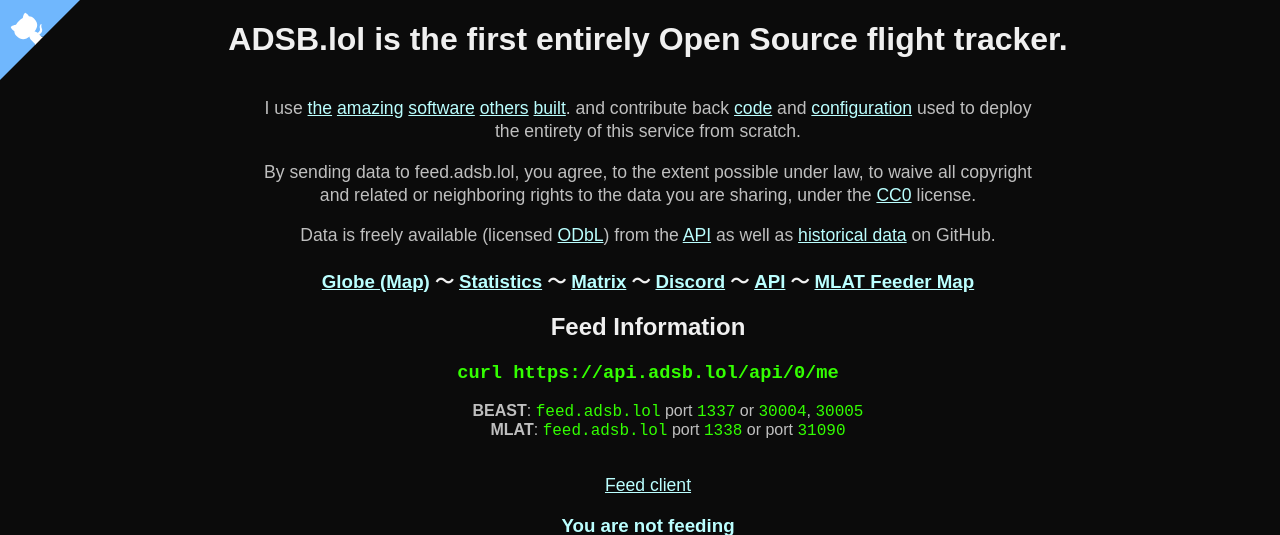
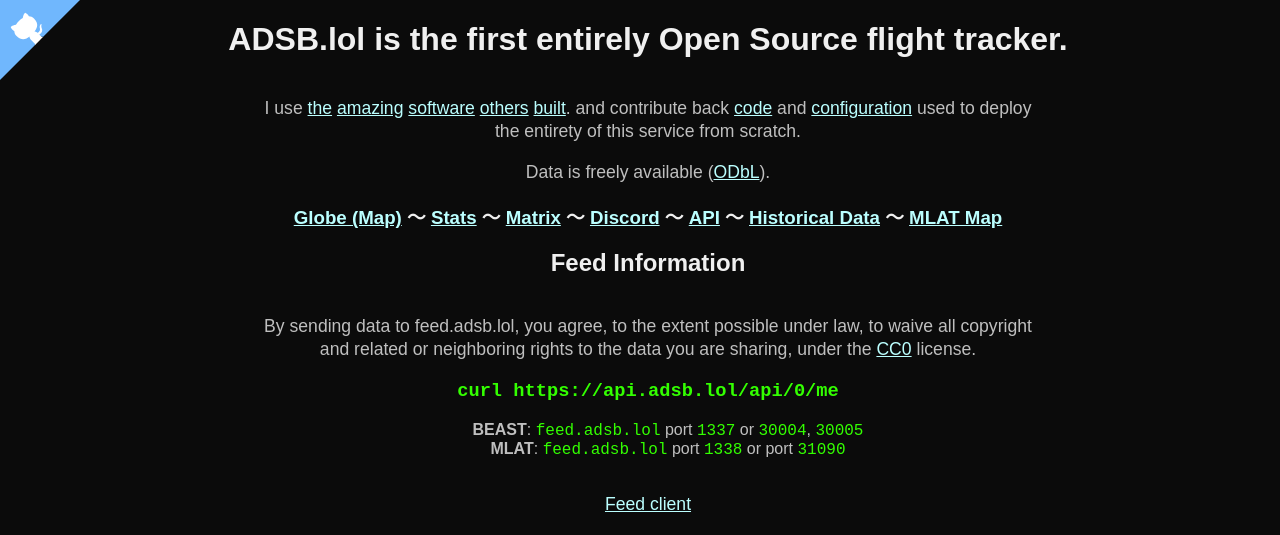
Before and after one commit to adsblol/api, a FastAPI app: page / in a window 1280 px wide. Shown: the top 535 px of the page. Run offline with FastAPI, Linux system fonts and the light colour scheme; data that the repository does not hold is empty.

Commit message:
Update index.html
Signed-off-by: Katia  <1695469+katlol@users.noreply.github.com>

```diff
--- a/templates/index.html
+++ b/templates/index.html
@@ -156,7 +156,7 @@
             <a href="https://github.com/wiedehopf/tar1090">the</a>
             <a href="https://github.com/wiedehopf/readsb">amazing</a>
             <a href="https://github.com/wiedehopf/mlat-server">software</a>
-            <a href="https://www.mictronics.de/">others</a>
+            <a href="https://github.com/Mictronics">others</a>
             <a href="https://sdr-enthusiasts.gitbook.io/ads-b/">built</a>.
             and contribute back
             <a href="https://github.com/adsblol/api">code</a>
@@ -164,22 +164,19 @@
             <a href="https://github.com/adsblol/infra">configuration</a>
             used to deploy the entirety of this service from scratch.
         </p>
-        <p>By sending data to feed.adsb.lol, you agree, to the extent possible under law, to waive all copyright and related or neighboring rights to the data you are sharing, under the
-            <a href="https://creativecommons.org/publicdomain/zero/1.0/">CC0</a> license.</p>
-        <p>Data is freely available
-            (licensed <a href="https://opendatacommons.org/licenses/odbl/1-0/">ODbL</a>)
-            from the <a href="https://api.adsb.lol">API</a>
-            as well as <a href="https://github.com/adsblol/globe_history">historical data</a> on GitHub.
-        </p>
+        <p>Data is freely available (<a href="https://opendatacommons.org/licenses/odbl/1-0/">ODbL</a>).</p>
         <h3>
             <a href="https://globe.adsb.lol/">Globe (Map)</a> &#12316;
-            <a href="https://adsb.lol/stats">Statistics</a> &#12316;
+            <a href="https://adsb.lol/stats">Stats</a> &#12316;
             <a href="https://matrix.to/#/#adsblol:gatto.club">Matrix</a> &#12316;
             <a href="https://adsb.lol/discord">Discord</a> &#12316;
             <a href="https://api.adsb.lol">API</a> &#12316;
-            <a href="https://map.adsb.lol">MLAT Feeder Map</a>
+            <a href="https://github.com/adsblol/globe_history/blob/main/RELEASES.md">Historical Data</a> &#12316;
+            <a href="https://map.adsb.lol">MLAT Map</a>
         </h3>
         <h2>Feed Information</h2>
+        <p>By sending data to feed.adsb.lol, you agree, to the extent possible under law, to waive all copyright and related or neighboring rights to the data you are sharing, under the
+            <a href="https://creativecommons.org/publicdomain/zero/1.0/">CC0</a> license.</p>
         <h3><code>curl https://api.adsb.lol/api/0/me</code></h3>
 
         <ul>
```
